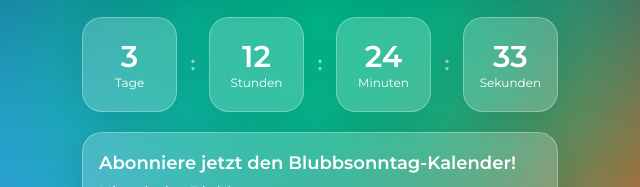
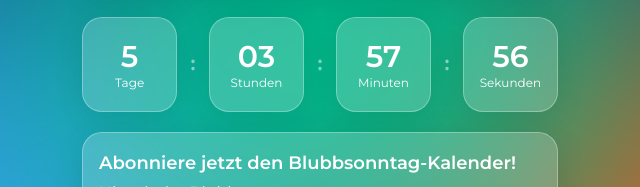
Before and after one commit to brunobeeee/blubbsonntag, a website: page public/index.html in a window 1280 px wide. Shown: the part 281-468 px from the top of the page, 320-960 px from the left. Drawn offline with Linux system fonts and the light colour scheme.

Commit message:
Add JS to make countdown work

```diff
--- a/public/index.html
+++ b/public/index.html
@@ -29,26 +29,27 @@
 
     </section>
 
-    <!-- Countdown -->
-    <section class="section mt-5 flex flex-row justify-between text-center">
+    <section id="countdown-section" class="section mt-5">
+      <div id="countdown" class="flex flex-row justify-between text-center">
         <div class="frosted countdown-item">
-        <h1 class="heading">3</h1>
+          <h1 id="days" class="heading">0</h1>
           <h5 class="text-xs">Tage</h5>
         </div>
         <img src="colon.svg" alt="Doppelpunkt" class="colon" />
         <div class="frosted countdown-item">
-        <h1 class="heading">12</h1>
+          <h1 id="hours" class="heading">0</h1>
           <h5 class="text-xs">Stunden</h5>
         </div>
         <img src="colon.svg" alt="Doppelpunkt" class="colon" />
         <div class="frosted countdown-item">
-        <h1 class="heading">24</h1>
+          <h1 id="minutes" class="heading">0</h1>
           <h5 class="text-xs">Minuten</h5>
         </div>
         <img src="colon.svg" alt="Doppelpunkt" class="colon" />
         <div class="frosted countdown-item">
-        <h1 class="heading">33</h1>
+          <h1 id="seconds" class="heading">0</h1>
           <h5 class="text-xs">Sekunden</h5>
+        </div>
       </div>
     </section>
 
@@ -78,6 +79,66 @@
       } else {
         document.documentElement.classList.remove('dark');
       }
+
+      function getNextSunday20(now) {
+        // Sun is 0 in JavaScript Date
+        const day = now.getDay();
+        let daysUntil = (7 - day); // Days until next Sun
+        if (day === 0 && now.getHours() < 20) {
+          daysUntil = 0; // Now is Sun but before 20
+        }
+        if (day === 0 && now.getHours() >= 20) {
+          daysUntil = 7; // After 20 on Sunday, next Sunday
+        }
+        const target = new Date(now);
+        target.setDate(now.getDate() + daysUntil);
+        target.setHours(20, 0, 0, 0); // Sun 20:00
+        return target;
+      }
+
+      function updateCountdown() {
+        const now = new Date();
+        // Check if is Sunday after 20:00
+        if (now.getDay() === 0 && now.getHours() >= 20) {
+          // Remove countdown, show banner
+          document.getElementById("countdown").style.display = "none";
+          let banner = document.getElementById("blubbsonntag-banner");
+          if (!banner) {
+            banner = document.createElement("div");
+            banner.id = "blubbsonntag-banner";
+            banner.className = "p-5 text-center text-3xl font-bold text-white frosted rounded-xl shadow-lg";
+            banner.innerHTML = "Jetzt ist Blubbsonntag 🎉";
+            document.getElementById("countdown-section").appendChild(banner);
+          } else {
+            banner.style.display = "";
+          }
+          return;
+        }
+
+        // Show countdown, remove banner
+        document.getElementById("countdown-section").style.display = "";
+        const banner = document.getElementById("blubbsonntag-banner");
+        if (banner) banner.style.display = "none";
+
+        // Target next Sun 20:00
+        const target = getNextSunday20(now);
+        let diff = (target - now) / 1000; // in seconds
+        diff = Math.max(0, Math.floor(diff));
+
+        const days = Math.floor(diff / (60 * 60 * 24));
+        const hours = Math.floor((diff % (60 * 60 * 24)) / 3600);
+        const minutes = Math.floor((diff % 3600) / 60);
+        const seconds = diff % 60;
+
+        document.getElementById("days").innerText = days;
+        document.getElementById("hours").innerText = hours.toString().padStart(2, '0');
+        document.getElementById("minutes").innerText = minutes.toString().padStart(2, '0');
+        document.getElementById("seconds").innerText = seconds.toString().padStart(2, '0');
+      }
+
+      setInterval(updateCountdown, 1000);
+      updateCountdown();
+
     </script>
 
   </body>
```
Also changed, not shown: public/output.css. Lines whose indentation alone changed are shown as unchanged.
